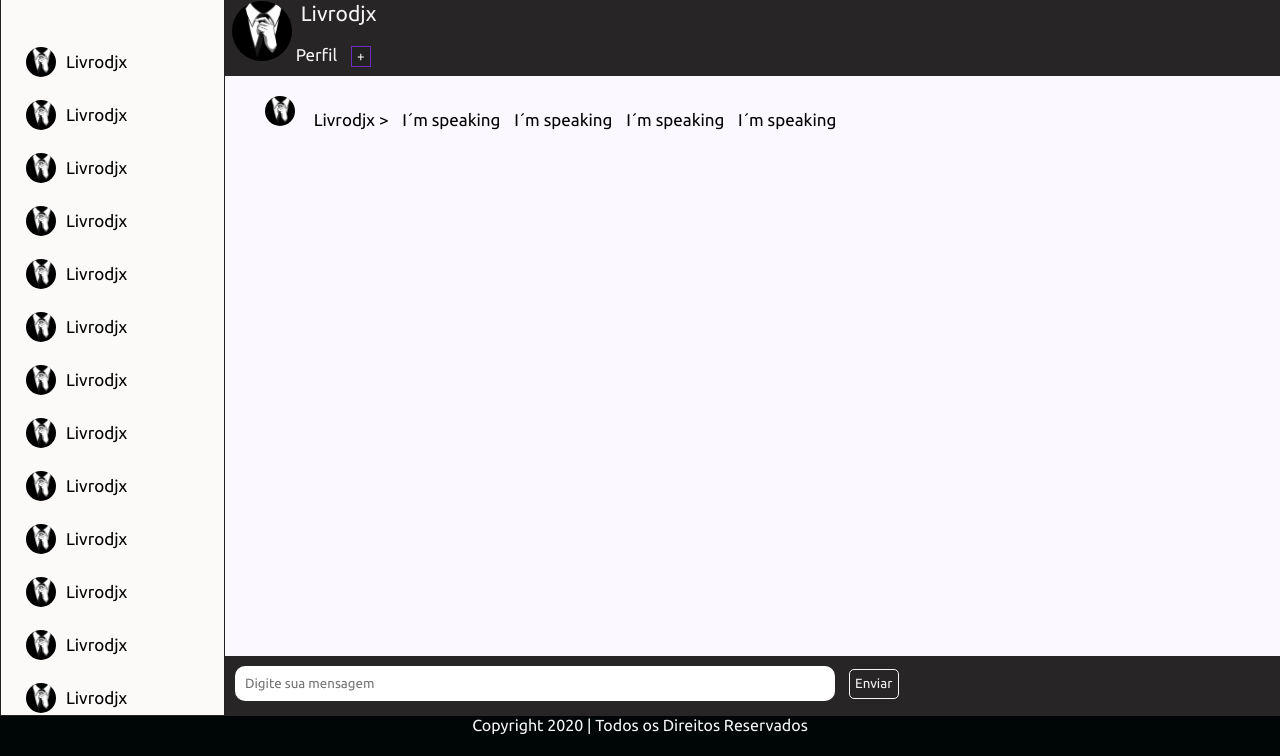
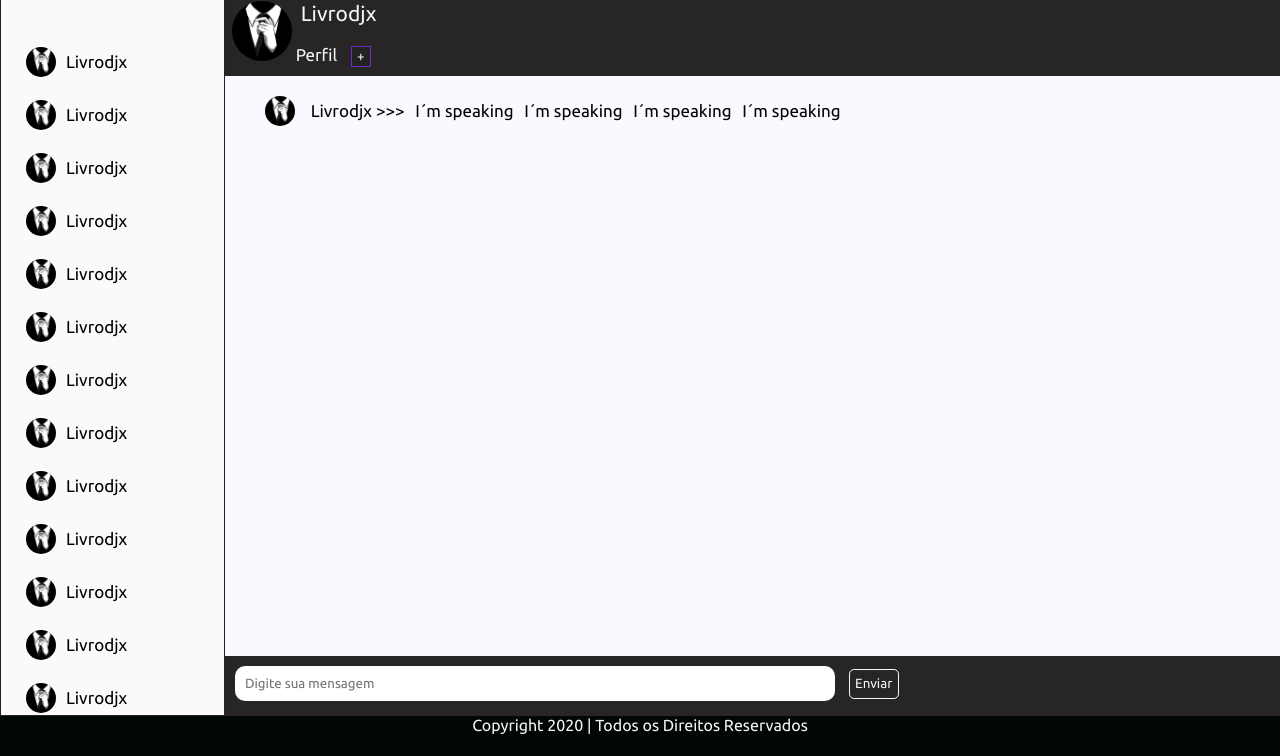
Before and after one commit to The-Livrodjx/navSide, a plain HTML site: page index.html in a window 1280 px wide. Shown: the part 44-800 px from the top of the page. Drawn offline with Linux system fonts and the light colour scheme.

Commit message:
Add files via upload

```diff
--- a/index.html
+++ b/index.html
@@ -45,7 +45,7 @@
                 <div class="chat">
                     <ul class="messageInfos">
                         <li class="imageInfo"><img src="/exampleImage.jpg" alt="User Image"></li>
-                        <li class="nameInfo">Livrodjx ></li>
+                        <li class="nameInfo">Livrodjx >>></li>
                         <li class="messageInfo">I´m speaking</li>
                         <li class="messageInfo">I´m speaking</li>
                         <li class="messageInfo">I´m speaking</li>
--- a/style.css
+++ b/style.css
@@ -153,7 +153,11 @@ li img{
 
 .chat .messageInfos li {
     display: inline-block;
-    margin-right: 10px;
+    margin-right: 7px;
+}
+
+.messageInfos .imageInfo {
+    vertical-align: middle;
 }
 
 .chatInput {
```
